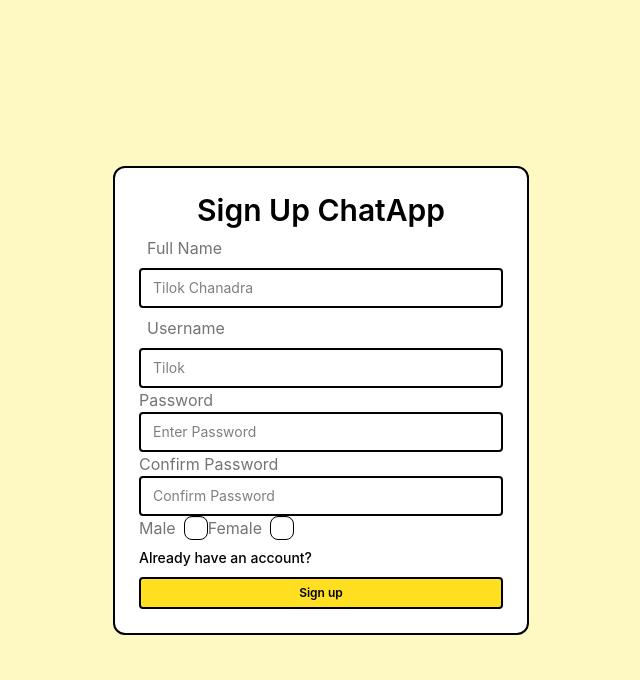
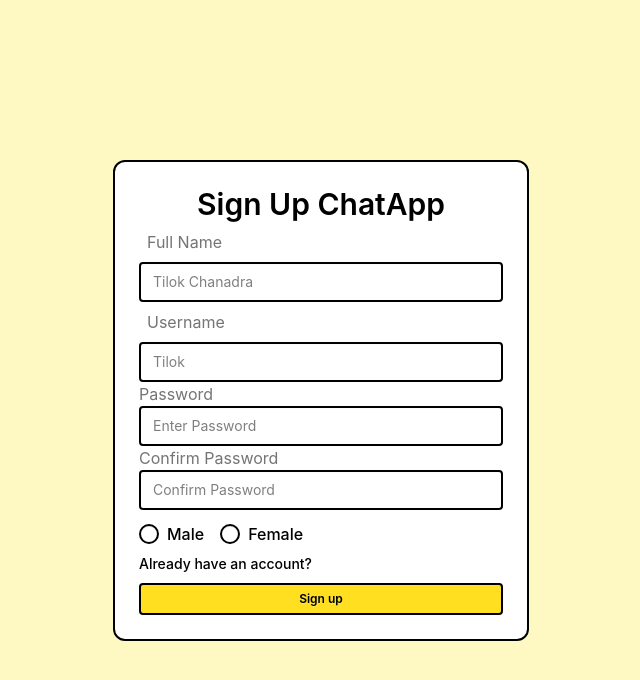
Before and after one commit to Tilokchandrarajbongshi988/texting-app-mern, a React app in the folder frontend/: page /signup in a window 1280 px wide. Shown: the top 680 px of the page, without its empty margins (319-959 px from the left). Built offline with nearby package versions, Linux system fonts and the light colour scheme; the HTML template or start-up script is replaced by a standard one.

Commit message:
checkbox bug fixed

```diff
--- a/frontend/src/pages/signup/GenderCheckbox.jsx
+++ b/frontend/src/pages/signup/GenderCheckbox.jsx
@@ -1,25 +1,28 @@
 const GenderCheckbox = ({ onCheckboxChange, selectedGender }) => {
 	return (
-		<div className='flex'>
+		<div className='mt-3 flex gap-4'>
 			<div className='form-control'>
-				<label className={`label gap-2 cursor-pointer ${selectedGender === "male" ? "selected" : ""}`}>
-					<span className='label-text'>Male</span>
+				<label className='flex cursor-pointer items-center gap-2'>
 					<input
-						type='checkbox'
-						className='checkbox border-black'
+						type='radio'
+						name='gender'
+						className='radio radio-sm border-2 border-black checked:bg-yellow-300'
 						checked={selectedGender === "male"}
-						onChange={() => onCheckboxChange("male")} />
+						onChange={() => onCheckboxChange("male")}
+					/>
+					<span className='text-base font-medium text-black'>Male</span>
 				</label>
 			</div>
 			<div className='form-control'>
-				<label className={`label gap-2 cursor-pointer ${selectedGender === "female" ? "selected" : ""}`}>
-					<span className='label-text'>Female</span>
+				<label className='flex cursor-pointer items-center gap-2'>
 					<input
-						type='checkbox'
-						className='checkbox border-black'
+						type='radio'
+						name='gender'
+						className='radio radio-sm border-2 border-black checked:bg-yellow-300'
 						checked={selectedGender === "female"}
 						onChange={() => onCheckboxChange("female")}
 					/>
+					<span className='text-base font-medium text-black'>Female</span>
 				</label>
 			</div>
 		</div>
```
